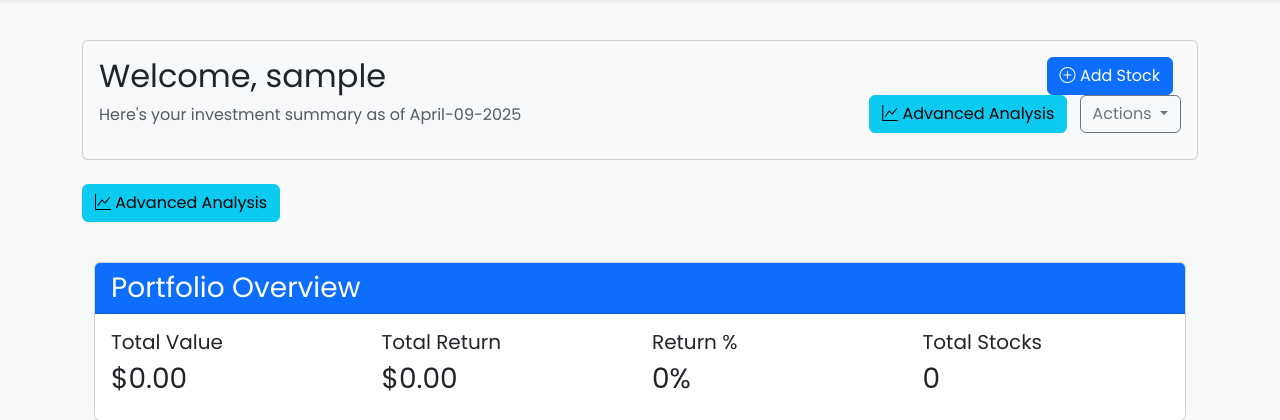
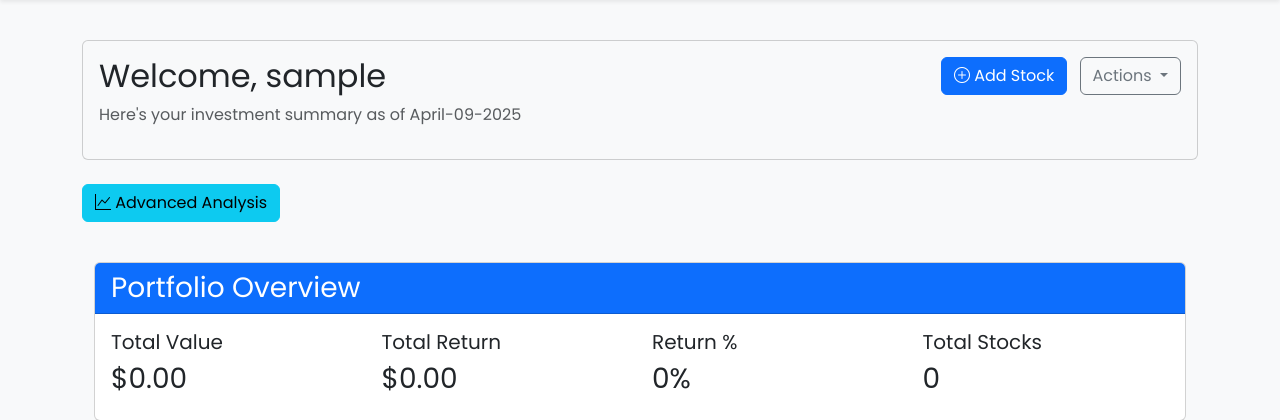
Before and after one commit to Walehdulex/financial_assistant, a Flask app: page /portfolio/dashboard in a window 1280 px wide. Shown: the part 112-532 px from the top of the page. Run offline with Flask 3, Linux system fonts and the light colour scheme; the visitor is signed in with stand-in values (Sample User, id 1); data that the repository does not hold is empty; parts of the project's set-up code (start-up, migrations or seed data) failed here and were passed over.

```diff
--- a/app/templates/portfolio/dashboard.html
+++ b/app/templates/portfolio/dashboard.html
@@ -15,8 +15,6 @@
                         <button class="btn btn-primary me-2" data-bs-toggle="modal" data-bs-target="#addStockModal">
                             <i class="bi bi-plus-circle"></i> Add Stock
                         </button>
-                        <a href="{{ url_for('portfolio.portfolio_analysis') }}" class="btn btn-info me-2">
-                            <i class="bi bi-graph-up"></i> Advanced Analysis</a>
                         <div class="btn-group">
                             <button class="btn btn-outline-secondary dropdown-toggle" data-bs-toggle="dropdown">
                                 Actions
```
